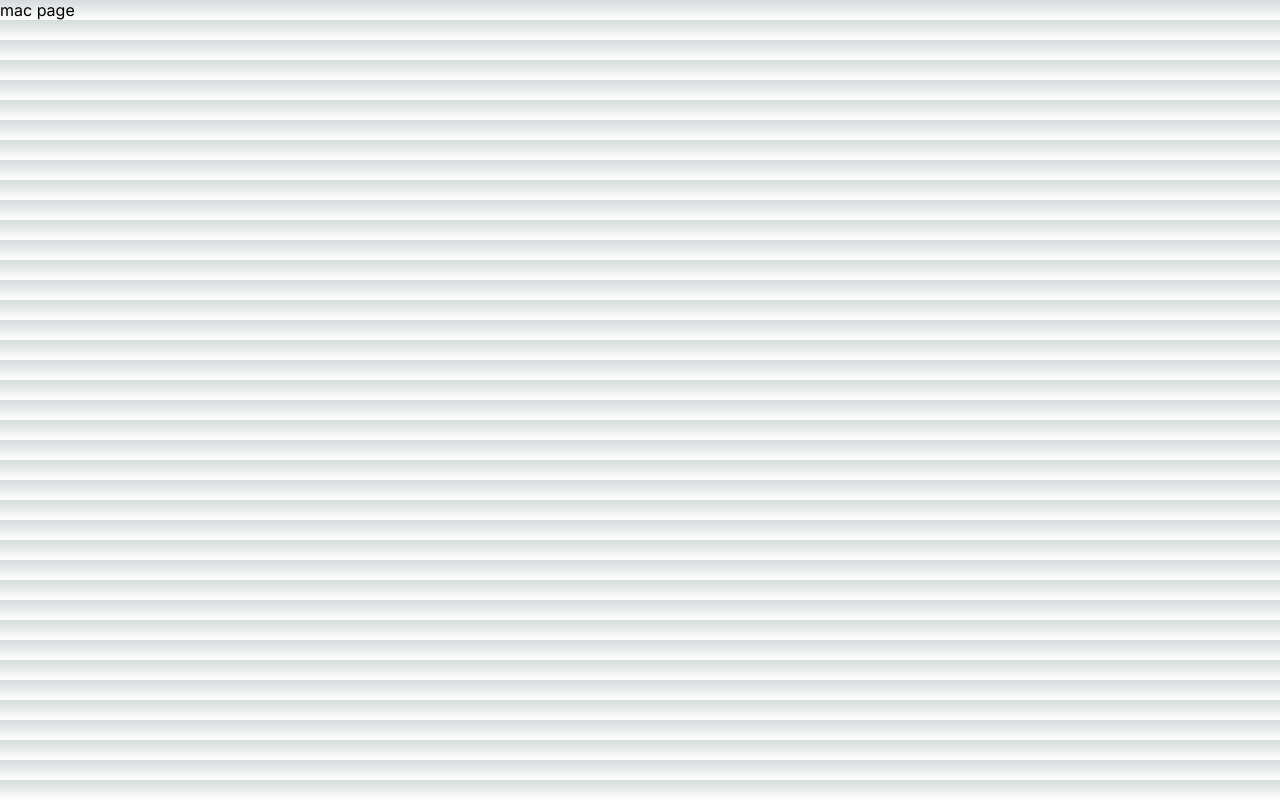
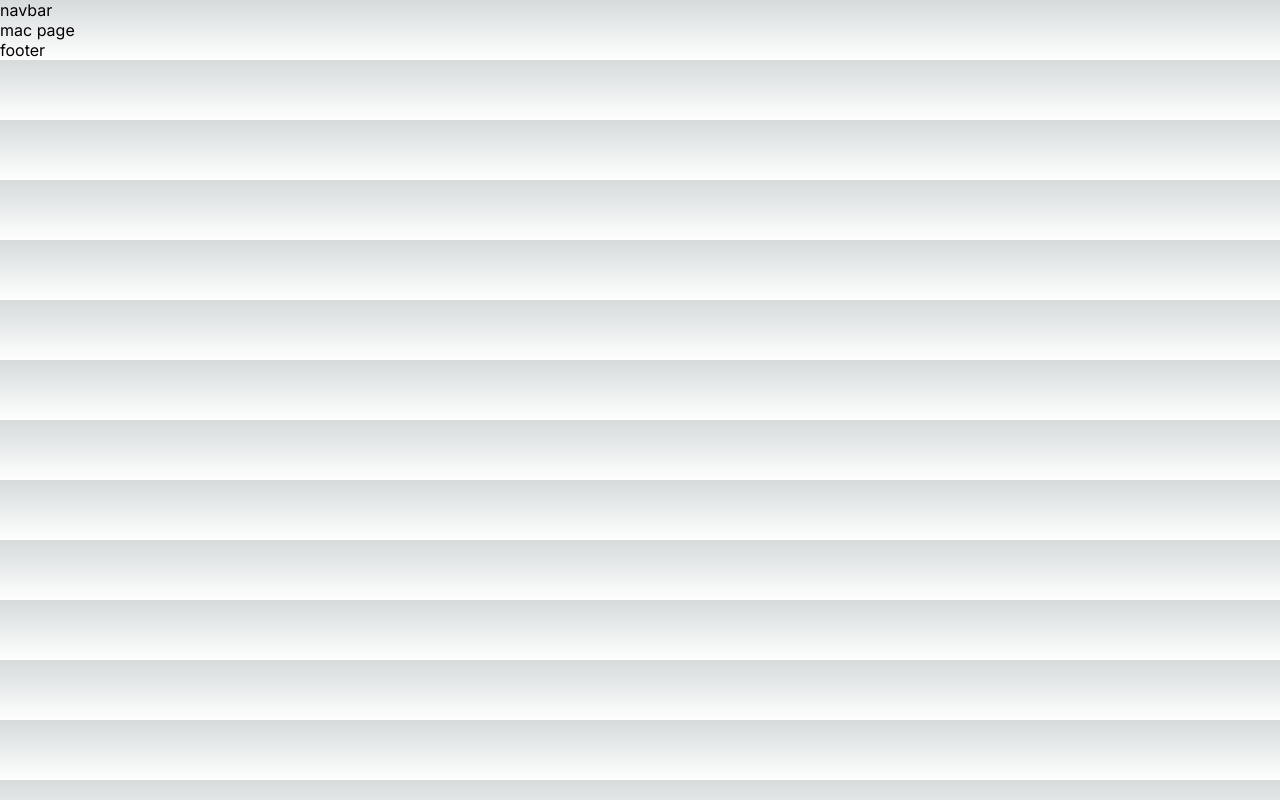
Before and after one commit to mesu-ai/next-typescript-scss, a Next.js app: page /mac in a window 1280 px wide. Built offline with nearby package versions, Linux system fonts and the light colour scheme.

Commit message:
update navbar

```diff
--- a/src/app/layout.tsx
+++ b/src/app/layout.tsx
@@ -16,7 +16,11 @@
 }>) {
   return (
     <html lang="en">
-      <body className={inter.className}>{children}</body>
+      <body className={inter.className}>
+      <nav>navbar</nav>
+      {children}
+      <footer>footer</footer>
+      </body>
     </html>
   );
 }
```
